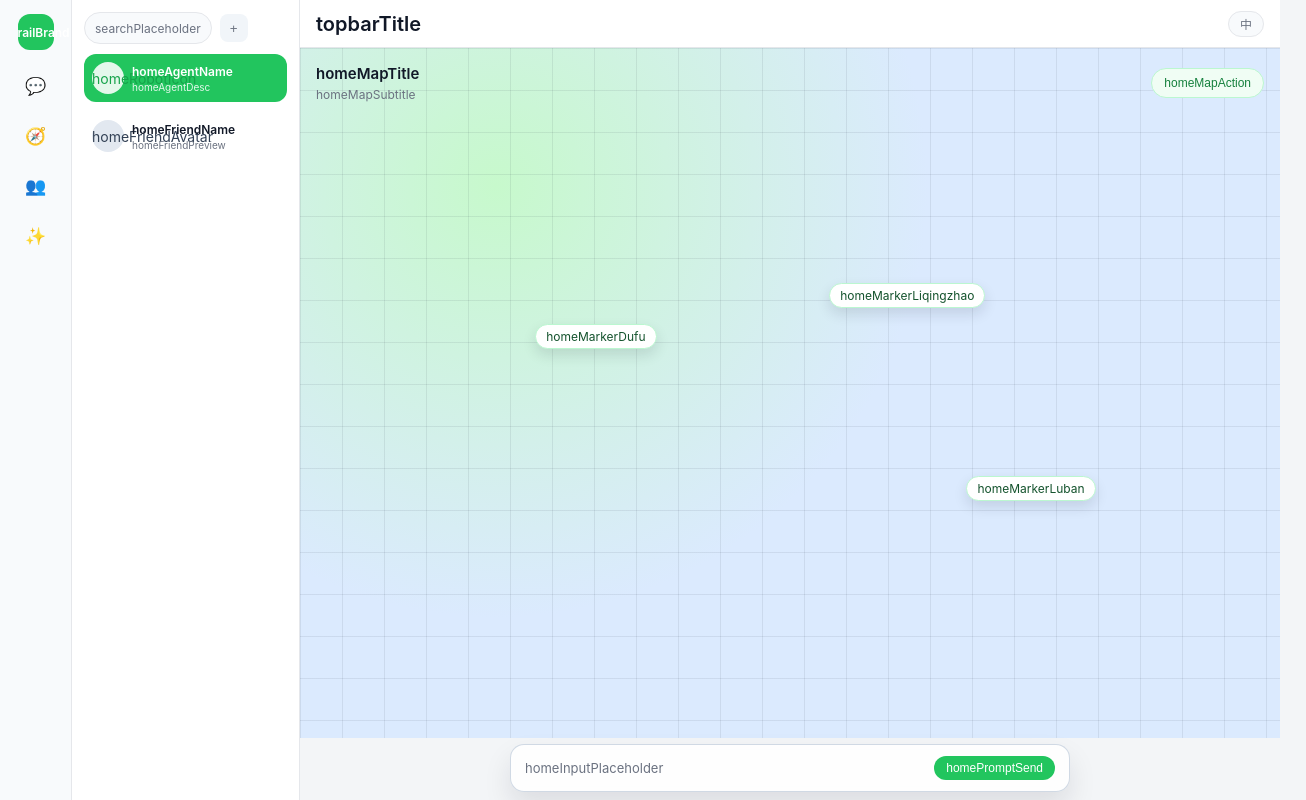
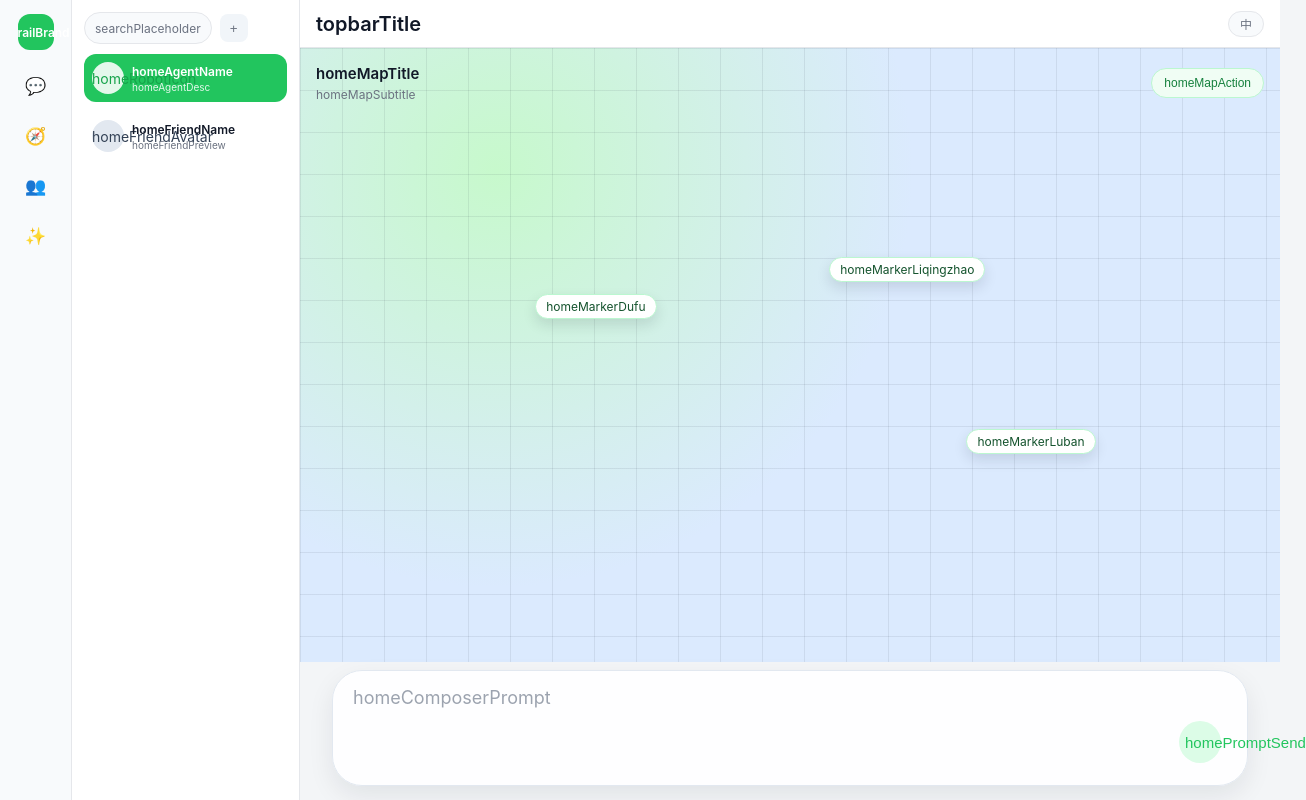
Before and after one commit to hansdcr/web-app, a React (Vite) app: page /home in a window 1280 px wide. Shown: the whole page, 1306 px wide, since content can reach past the window. Built offline with nearby package versions, Linux system fonts and the light colour scheme; the HTML template or start-up script is replaced by a standard one.

Commit message:
调整home page输入框样式

```diff
--- a/src/App.jsx
+++ b/src/App.jsx
@@ -47,9 +47,11 @@ function HomePage({ t }) {
       </section>
       {/* Home 页采用上下结构：上方地图主视觉 + 下方输入区域。 */}
       <section className="home-input-panel">
-        <div className="map-input-row">
-          <span>{t('homeInputPlaceholder')}</span>
-          <button type="button" className="map-send-btn">{t('homePromptSend')}</button>
+        <p className="composer-prompt">{t('homeComposerPrompt')}</p>
+        <div className="composer-row">
+          <button type="button" className="composer-send" aria-label={t('homePromptSend')}>
+            {t('homePromptSend')}
+          </button>
         </div>
       </section>
     </div>
--- a/src/i18n/messages.js
+++ b/src/i18n/messages.js
@@ -27,6 +27,9 @@ export const messages = {
     homeMarkerDufu: '杜甫',
     homeMarkerLiqingzhao: '李清照',
     homeMarkerLuban: '鲁班',
+    homeComposerPrompt: '输入一个你想去的地方吧?',
+    homeComposerAgent: 'Teamily Agent',
+    homeComposerUpload: '上传附件',
     homeInputTitle: '输入你想添加的文化名人',
     homeInputPlaceholder: '例如：添加“杜甫”为好友',
     homePromptSend: '➤',
@@ -71,6 +74,9 @@ export const messages = {
     homeMarkerDufu: 'Du Fu',
     homeMarkerLiqingzhao: 'Li Qingzhao',
     homeMarkerLuban: 'Lu Ban',
+    homeComposerPrompt: 'What should we start with?',
+    homeComposerAgent: 'Teamily Agent',
+    homeComposerUpload: 'Upload file',
     homeInputTitle: 'Add a cultural figure',
     homeInputPlaceholder: 'For example: Add "Du Fu" as a friend',
     homePromptSend: '➤',
--- a/src/index.css
+++ b/src/index.css
@@ -320,27 +320,76 @@ body {
 }
 
 .home-input-panel {
-  width: min(560px, calc(100% - 32px));
-  margin: 6px auto 8px;
-  border: 1px solid rgba(203, 213, 225, 0.9);
-  border-radius: 14px;
-  background: rgba(255, 255, 255, 0.86);
+  width: min(920px, calc(100% - 64px));
+  margin: 8px auto 14px;
+  border: 1px solid #e2e8f0;
+  border-radius: 30px;
+  background: rgba(255, 255, 255, 0.9);
   backdrop-filter: blur(8px);
-  padding: 6px 10px;
-  box-shadow: 0 14px 28px rgba(15, 23, 42, 0.1);
+  padding: 18px 20px 20px;
+  box-shadow: 0 10px 26px rgba(15, 23, 42, 0.08);
 }
 
-.map-input-row {
-  height: 34px;
-  border: 0;
-  border-radius: 0;
-  background: transparent;
-  padding: 0 4px;
+.composer-prompt {
+  margin: 0 0 12px;
+  color: #9ca3af;
+  font-size: 18px;
+  line-height: 1;
+}
+
+.composer-row {
+  height: 46px;
+  padding: 0 6px;
   display: flex;
   align-items: center;
-  justify-content: space-between;
-  color: var(--muted);
-  font-size: 13px;
+  gap: 8px;
+}
+
+.composer-agent-chip {
+  height: 38px;
+  border: 1px solid #e5e7eb;
+  border-radius: 999px;
+  background: #ffffff;
+  padding: 0 12px;
+  display: inline-flex;
+  align-items: center;
+  gap: 8px;
+  color: #111827;
+  font-size: 14px;
+  cursor: pointer;
+}
+
+.chip-icon {
+  font-size: 14px;
+}
+
+.chip-text {
+  font-weight: 600;
+}
+
+.chip-caret {
+  color: #6b7280;
+  font-size: 12px;
+}
+
+.composer-upload {
+  border: 0;
+  background: transparent;
+  color: #6b7280;
+  font-size: 16px;
+  cursor: pointer;
+}
+
+.composer-send {
+  margin-left: auto;
+  border: 0;
+  background: #dcfce7;
+  color: #22c55e;
+  border-radius: 999px;
+  width: 42px;
+  height: 42px;
+  font-size: 15px;
+  cursor: pointer;
 }
 
 .map-send-btn {
```
